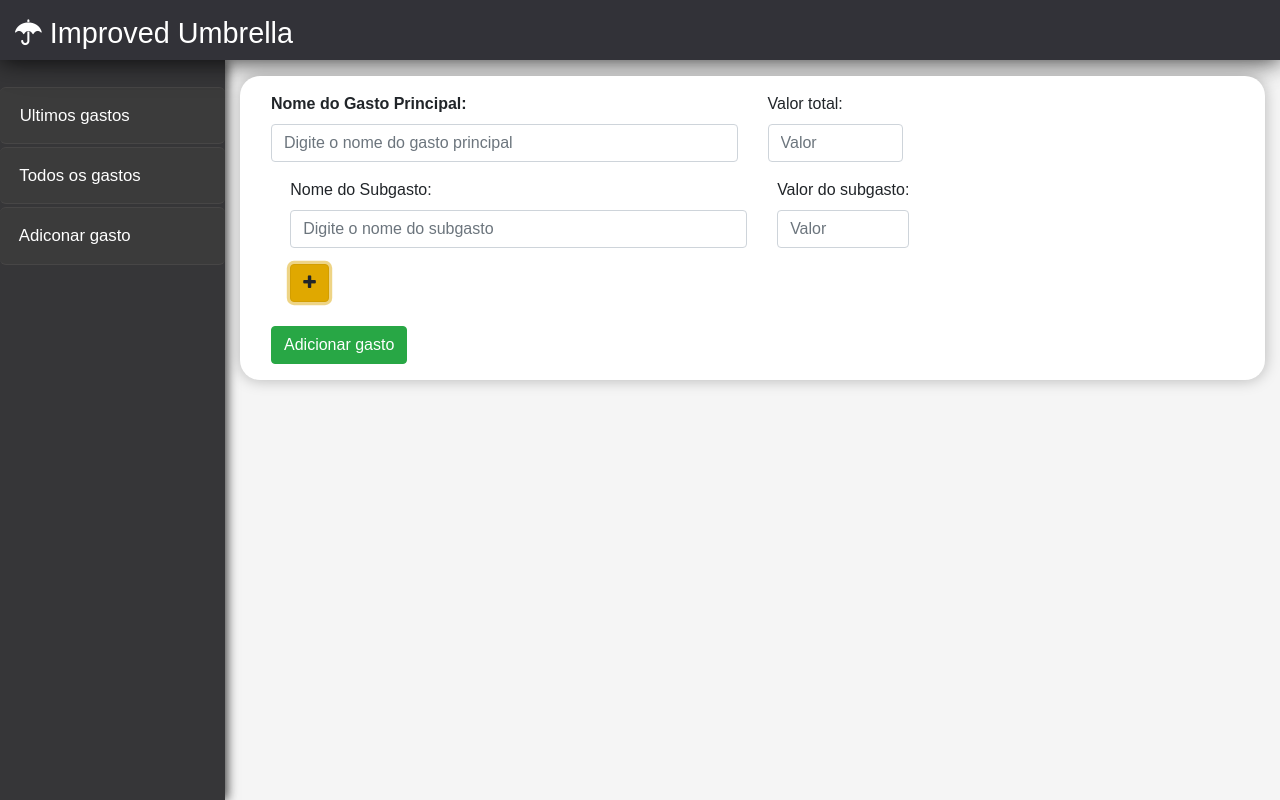
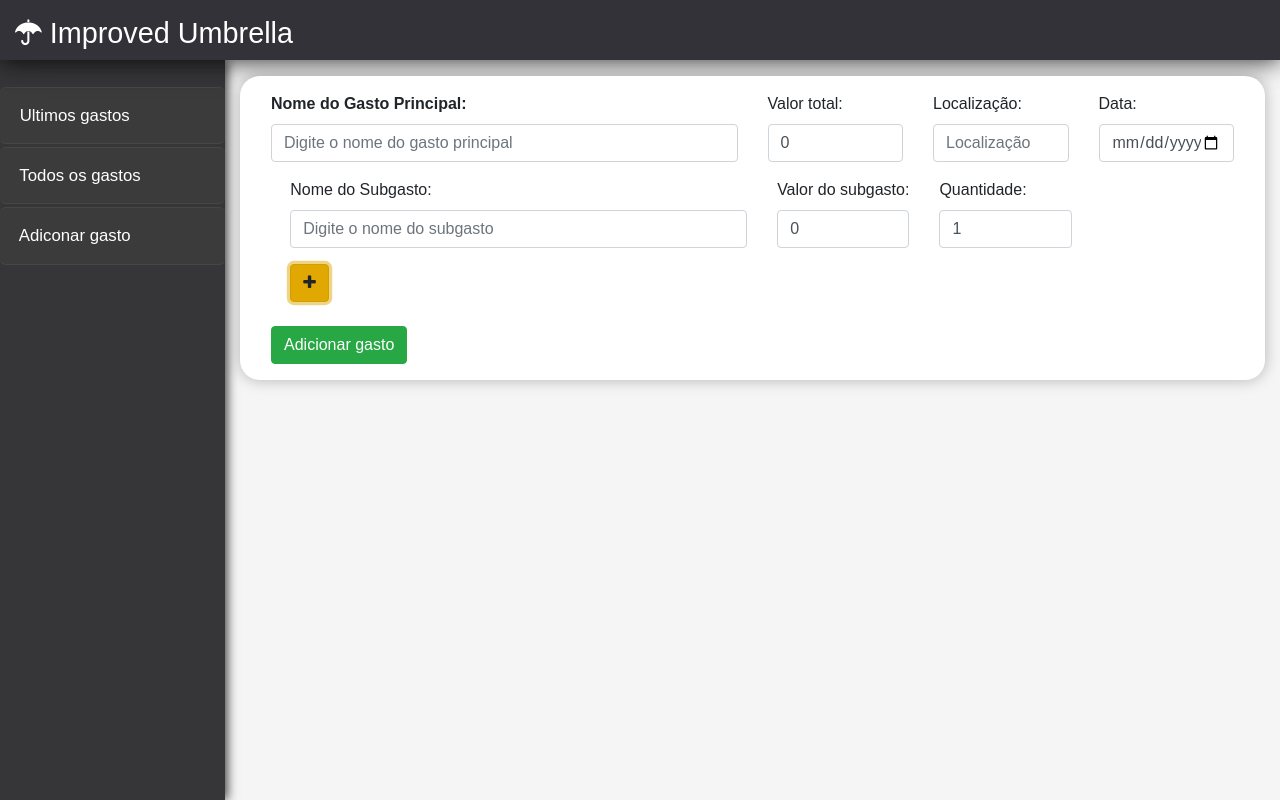
Before and after one commit to TomasCartman/Improved-Umbrella-React, a React (Create React App) app in the folder frontend/improved-umbrella/: page / in a window 1280 px wide. Both pictures are taken after a click on the button 309 px from the left and 197 px from the top of the page. Built offline with nearby package versions, Linux system fonts and the light colour scheme.

Commit message:
fix SignUp problem | add Expense screen | fix inserts in AddExpense

```diff
--- a/frontend/improved-umbrella/src/components/addExpense/AddExpense.jsx
+++ b/frontend/improved-umbrella/src/components/addExpense/AddExpense.jsx
@@ -11,7 +11,13 @@ const headerProps = {
 }
 
 const initialState = {
-    subexpensesCounter: []
+    expense: {
+        expense_name: "",
+        expense_value: 0,
+        expense_localization: "",
+        expense_date: null
+    },
+    subexpenses: []
 }
 
 export default class AddExpense extends Component {
@@ -20,6 +26,73 @@ export default class AddExpense extends Component {
 
     componentDidMount() {
         document.title = 'Improved Umbrella'
+    }
+
+    addExpenseToDB() {
+        console.log(this.state.expense)
+        console.log(this.state.subexpenses)
+    }
+
+    updateField(event) {
+        const expense = { ...this.state.expense }
+        expense[event.target.name] = event.target.value
+        this.setState({ expense })
+    }
+
+    updateSubexpenseName(event, position) {
+        let subexpenses = [ ...this.state.subexpenses ]
+        let expense = { ...this.state.expense }
+        subexpenses[position].item_name = event.target.value
+        this.setState({ subexpenses })
+    }
+
+    updateSubexpenseValue(event, position) {
+        let subexpenses = [ ...this.state.subexpenses ]
+        let expense = { ...this.state.expense }
+        let subexpense_value = event.target.value.trim()
+        let subexpenseValueStateString = subexpenses[position].item_value.toString()
+
+        if(subexpense_value.charAt(subexpense_value.length -1) === ','){
+            subexpense_value = subexpense_value.replace(',', '.')
+        }
+        if(subexpenseValueStateString.includes('.') && subexpense_value.charAt(subexpense_value.length -1) === '.') {
+            subexpense_value = subexpense_value.substring(0, subexpense_value.length - 1)
+        }
+
+        let subexpense_valueNumber = Number(subexpense_value)
+
+        if(!isNaN(subexpense_valueNumber) && subexpense_value !== "") {
+            subexpenses[position].item_value = subexpense_value
+            let total_value = 0
+            subexpenses.map(row => {
+                let value = Number(row.item_value) * Number(row.item_amount)
+                total_value += value
+            })
+            expense.expense_value = total_value.toFixed(2)
+        }
+
+        this.setState({ subexpenses })
+        this.setState({ expense })
+    }
+
+    updateSubexpenseAmount(event, position) {
+        let subexpenses = [ ...this.state.subexpenses ]
+        let expense = { ...this.state.expense }
+        let subexpense_amount = event.target.value.trim()
+        let subexpense_amountNumber = parseInt(subexpense_amount)
+
+        if(!isNaN(subexpense_amountNumber) && subexpense_amount !== "") {
+            subexpenses[position].item_amount = subexpense_amount
+            let total_value = 0
+            subexpenses.map(row => {
+                let value = Number(row.item_value) * Number(row.item_amount)
+                total_value += value
+            })
+            expense.expense_value = total_value.toFixed(2)
+        }
+
+        this.setState({ subexpenses })
+        this.setState({ expense })
     }
 
     renderAddExpenseRow() {
@@ -33,20 +106,45 @@ export default class AddExpense extends Component {
                         <div className="col-2">
                             <label>Valor total:</label>
                         </div>
+                        <div className="col-2">
+                            <label>Localização:</label>
+                        </div>
+                        <div className="col-2">
+                            <label>Data:</label>
+                        </div>
                     </div>
 
                     <div className="row">
                         <div className="col-6">
                             <input type="text"
-                                id="input-expense"
+                                name="expense_name"
                                 className="form-control"
-                                placeholder="Digite o nome do gasto principal" />
+                                placeholder="Digite o nome do gasto principal"
+                                value={this.state.expense.expense_name}
+                                onChange={e => this.updateField(e)} />
                         </div>
                         <div className="col-2">
                             <input type="text"
-                                id="input-expense"
+                                name="expense_value"
                                 className="form-control"
-                                placeholder="Valor" />
+                                placeholder="Valor"
+                                value={this.state.expense.expense_value}
+                                onChange={e => this.updateField(e)} />
+                        </div>
+                        <div className="col-2">
+                            <input type="text"
+                                name="expense_localization"
+                                className="form-control"
+                                placeholder="Localização"
+                                value={this.state.expense.expense_localization}
+                                onChange={e => this.updateField(e)} />
+                        </div>
+                        <div className="col-2">
+                            <input type="date"
+                                name="expense_date"
+                                className="form-control"
+                                placeholder="Data"
+                                onChange={e => this.updateField(e)} />
                         </div>
                     </div>
                 </form>
@@ -55,13 +153,21 @@ export default class AddExpense extends Component {
     }
 
     renderAddNewSubexpensesButton() {
-        const subexpensesCounter = [ ...this.state.subexpensesCounter ]
-        subexpensesCounter.push(subexpensesCounter.length + 1)
+        const subexpenses = [ ...this.state.subexpenses ]
+        const subexpense = {
+            "item_name": "",
+            "item_value": 0,
+            "item_amount": 1,
+            "item_id": subexpenses.length
+        }
         return (
             <React.Fragment>
                 <button type="button" className="btn btn-warning"
                     style={{"marginLeft": "2%"}}
-                    onClick={() => this.setState({ subexpensesCounter })} >
+                    onClick={() => {
+                        subexpenses.push(subexpense)
+                        this.setState({ subexpenses })
+                    }} >
                         <i className="fa fa-plus"></i>
                 </button>
             </React.Fragment>
@@ -72,7 +178,8 @@ export default class AddExpense extends Component {
         return (
             <React.Fragment>
                 <br/>
-                <button type="button" className="btn btn-success">
+                <button type="button" className="btn btn-success"
+                    onClick={() => this.addExpenseToDB()}>
                     Adicionar gasto
                 </button>
             </React.Fragment>
@@ -80,13 +187,11 @@ export default class AddExpense extends Component {
     }
 
     renderSubexpensesRows() {
-        const numberOfRows = [ ...this.state.subexpensesCounter ]
-        let i = 0
-        console.log(numberOfRows)
-        return numberOfRows.map(row => {
-            i += 1
+        const subexpenses = [ ...this.state.subexpenses ]
+        return subexpenses.map(row => {
+            console.log(row)
             return (
-                <React.Fragment key={i}>
+                <React.Fragment key={row.item_id}>
                     <form className="form-group" style={{"marginLeft": "2%"}}>
                         <div className="row">
                             <div className="col-6">
@@ -95,19 +200,34 @@ export default class AddExpense extends Component {
                             <div className="col-2">
                                 <label>Valor do subgasto: </label>
                             </div>
+                            <div className="col-2">
+                                <label>Quantidade: </label>
+                            </div>
                         </div>
                         <div className="row">
                             <div className="col-6">
                                 <input type="text"
-                                    id="input-expense"
+                                    name="item_name"
                                     className="form-control"
-                                    placeholder="Digite o nome do subgasto" />
+                                    placeholder="Digite o nome do subgasto"
+                                    value={this.state.subexpenses[row.item_id].item_name}
+                                    onChange={e => this.updateSubexpenseName(e, row.item_id)} />
                             </div>
                             <div className="col-2">
                                 <input type="text"
-                                        id="input-expense"
+                                        name="item_value"
                                         className="form-control"
-                                        placeholder="Valor" />
+                                        placeholder="Valor"
+                                        value={this.state.subexpenses[row.item_id].item_value}
+                                        onChange={e => this.updateSubexpenseValue(e, row.item_id)} />
+                            </div>
+                            <div className="col-2">
+                                <input type="text"
+                                        name="item_amount"
+                                        className="form-control"
+                                        placeholder="Quantidade"
+                                        value={this.state.subexpenses[row.item_id].item_amount}
+                                        onChange={e => this.updateSubexpenseAmount(e, row.item_id)} />
                             </div>
                         </div>
                     </form>
--- /dev/null
+++ b/frontend/improved-umbrella/src/components/expenses/Expense.jsx
@@ -0,0 +1,80 @@
+import React, { Component } from 'react'
+import Main from '../template/Main'
+import Nav from '../template/Nav'
+import axios from 'axios'
+
+//import './Expense.css'
+
+const itemsExemple = [{"id":1,"expense_id":2,"item_name":"Leite","item_value":3.04,"item_amount":5},{"id":2,"expense_id":2,"item_name":"Suco","item_value":3.27,"item_amount":3},{"id":3,"expense_id":2,"item_name":"Doritos sweet chili","item_value":2.89,"item_amount":2},{"id":4,"expense_id":3,"item_name":"Doritos 167g","item_value":7.09,"item_amount":1},{"id":5,"expense_id":3,"item_name":"Caixa de barra de cereal","item_value":21.38,"item_amount":1},{"id":6,"expense_id":3,"item_name":"Caixa de cereal crunch","item_value":11.89,"item_amount":3}]
+
+const headerProps = {
+    icon: 'umbrella',
+    title: 'Improved Umbrella'
+}
+
+export default class AddExpense extends Component {
+
+    componentDidMount() {
+        document.title = 'Improved Umbrella'
+    }
+
+    renderExpenses() {
+        let i = 0
+        return itemsExemple.map(item => {
+            i += 1
+            return (
+                <React.Fragment>
+                    <div className="row">
+                        <h2>Gasto {i}</h2>
+                    </div>
+                    <br/>
+                    <div className="row">
+                        <div className="col-6">
+                            <h4>Nome:</h4>
+                        </div>
+                        <div className="col-2">
+                            <h4>Valor:</h4>
+                        </div>
+                        <div className="col-2">
+                            <h4>Quantidade:</h4>
+                        </div>
+                        <div className="col-2">
+                            <h4>Valor total:</h4>
+                        </div>
+                    </div>
+                    <div className="row">
+                        <div className="col-6">
+                            <h4>{item.item_name}</h4>
+                        </div>
+                        <div className="col-2">
+                            <h4>{item.item_value}</h4>
+                        </div>
+                        <div className="col-2">
+                            <h4>{item.item_amount}</h4>
+                        </div>
+                        <div className="col-2">
+                            <h4>{item.item_value * item.item_amount}</h4>
+                        </div>
+                    </div>
+                    <hr/>
+                    <br/>
+                </React.Fragment>
+            )
+        })
+    }
+
+    render() {
+        return (
+            <React.Fragment>
+                <div className="app">
+                    <Nav />
+                    <Main { ...headerProps }>
+                        <div className="container-fluid">
+                            {this.renderExpenses()}
+                        </div>
+                    </Main>
+                </div>
+            </React.Fragment>
+        )
+    }
+}
--- a/frontend/improved-umbrella/src/components/template/Nav.jsx
+++ b/frontend/improved-umbrella/src/components/template/Nav.jsx
@@ -9,7 +9,7 @@ export default props =>
             <Link to="/">
                 <i className="fa "></i> Ultimos gastos
             </Link>
-            <Link to="/">
+            <Link to="/allExpenses">
                 <i className="fa "></i> Todos os gastos
             </Link>
             <Link to="/signup">
--- a/frontend/improved-umbrella/src/main/Routes.jsx
+++ b/frontend/improved-umbrella/src/main/Routes.jsx
@@ -2,6 +2,7 @@ import React from 'react'
 import { Switch, Route, Redirect } from 'react-router'
 
 import AddExpense from '../components/addExpense/AddExpense'
+import Expense from '../components/expenses/Expense'
 import SignUp from '../components/signIn/SignUp'
 import Login from '../components/signIn/Login'
 
@@ -12,6 +13,9 @@ export default props =>
             <Route exact path="/"
                 render={(props) => <AddExpense { ...props } isAuthed={true} />} />
 
+            <Route exact path="/allExpenses"
+                render={(props) => <Expense { ...props } isAuthed={true} />} />
+
             <Route exact path="/signup"
                 render={(props) => <SignUp { ...props } isAuthed={true} />} />
 
```
Also changed, not shown: frontend/improved-umbrella/src/components/signIn/SignUp.jsx (+16 -9 lines).
